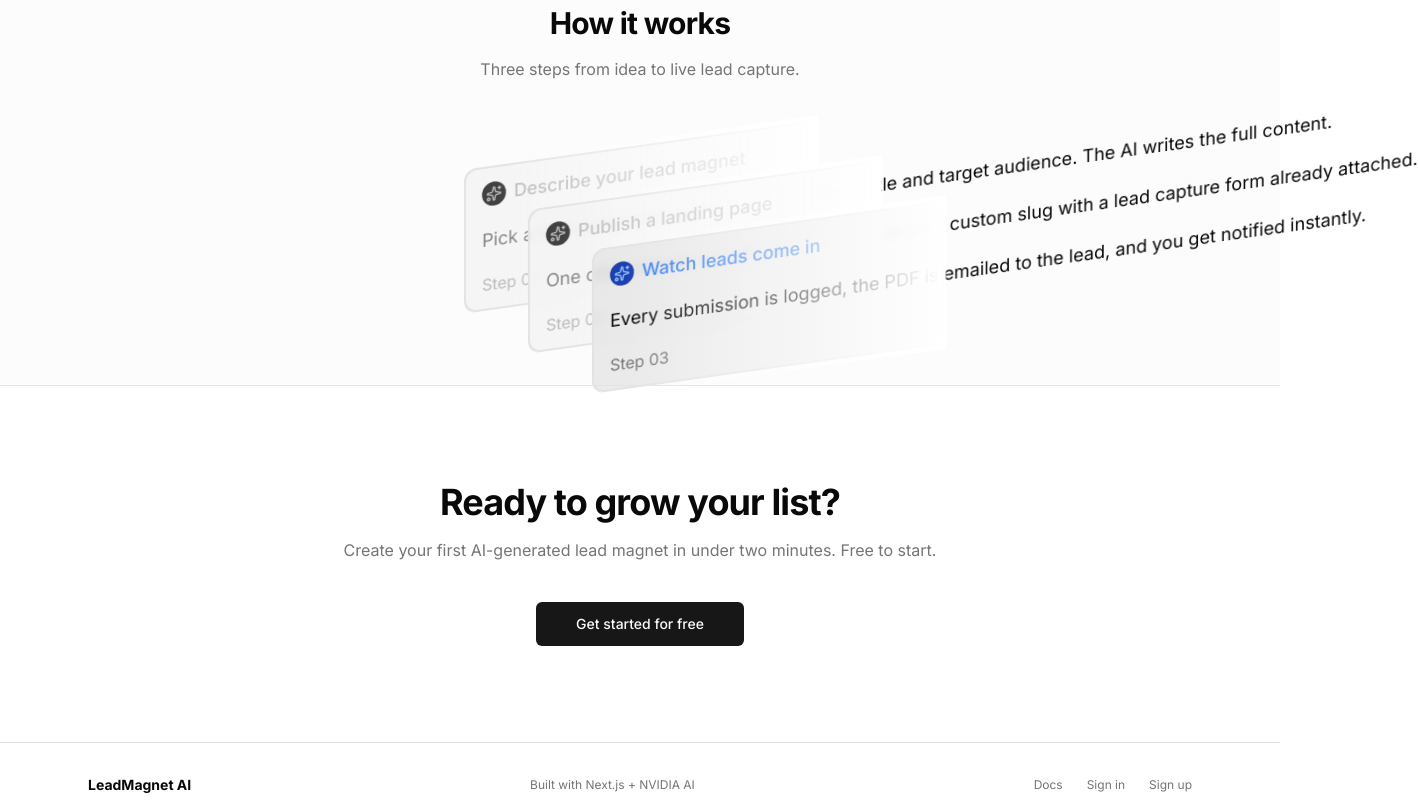
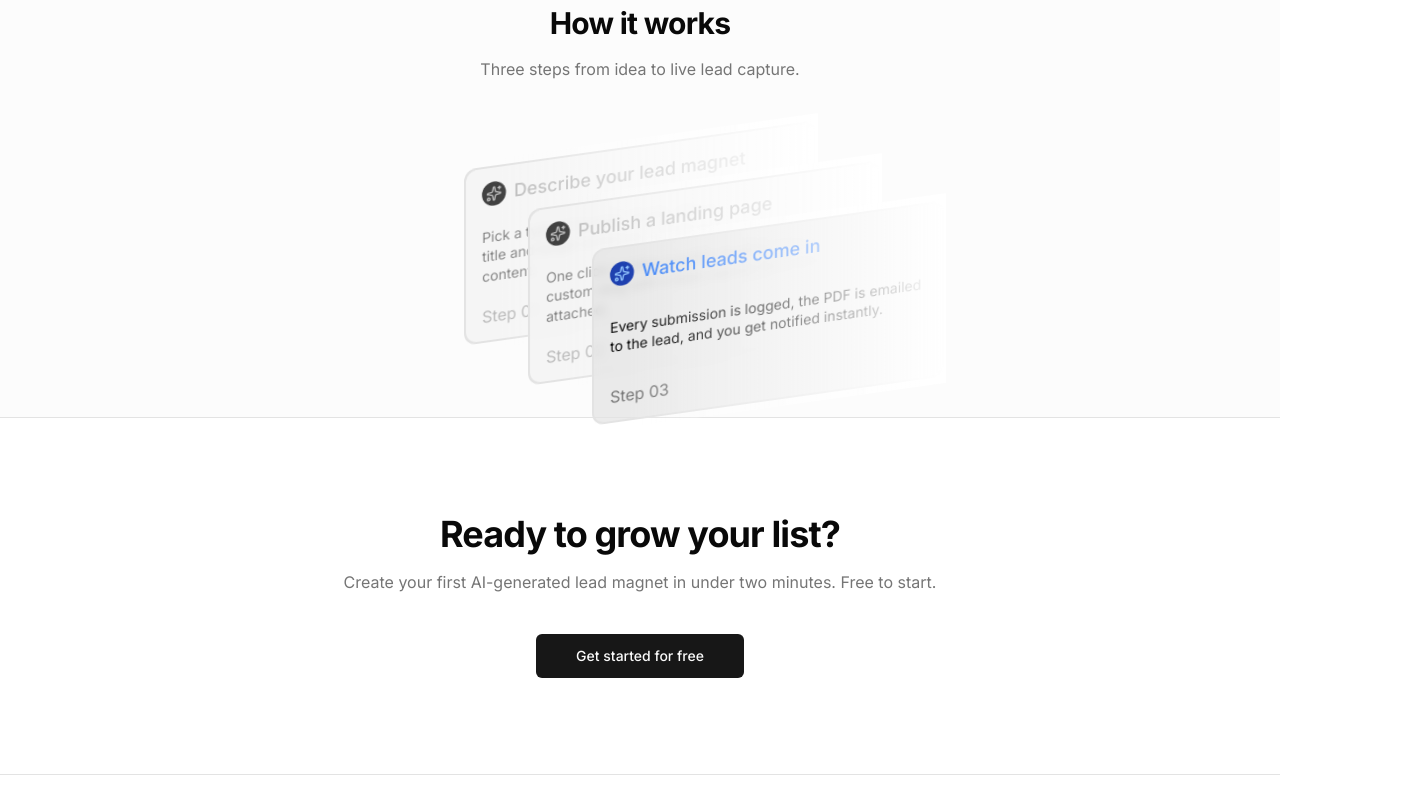
Before and after one commit to AgentDevo/lead-magnet-frontend, a Next.js app in the folder lead-magnet-frontend/: page / in a window 1280 px wide. Shown: the part 1800-2600 px from the top of the page, 1418 px wide, since content can reach past the window. Built offline with nearby package versions, Linux system fonts and the light colour scheme.

Commit message:
Fix DisplayCard description: allow wrapping, reduce font size, taller card

```diff
--- a/lead-magnet-frontend/src/components/ui/display-cards.tsx
+++ b/lead-magnet-frontend/src/components/ui/display-cards.tsx
@@ -25,7 +25,7 @@
   return (
     <div
       className={cn(
-        "relative flex h-36 w-[22rem] -skew-y-[8deg] select-none flex-col justify-between rounded-xl border-2 bg-muted/70 backdrop-blur-sm px-4 py-3 transition-all duration-700 after:absolute after:-right-1 after:top-[-5%] after:h-[110%] after:w-[20rem] after:bg-gradient-to-l after:from-background after:to-transparent after:content-[''] hover:border-white/20 hover:bg-muted [&>*]:flex [&>*]:items-center [&>*]:gap-2",
+        "relative flex h-44 w-[22rem] -skew-y-[8deg] select-none flex-col justify-between rounded-xl border-2 bg-muted/70 backdrop-blur-sm px-4 py-3 transition-all duration-700 after:absolute after:-right-1 after:top-[-5%] after:h-[110%] after:w-[20rem] after:bg-gradient-to-l after:from-background after:to-transparent after:content-[''] hover:border-white/20 hover:bg-muted [&>*]:flex [&>*]:items-center [&>*]:gap-2",
         className
       )}
     >
@@ -35,7 +35,7 @@
         </span>
         <p className={cn("text-lg font-medium", titleClassName)}>{title}</p>
       </div>
-      <p className="whitespace-nowrap text-lg">{description}</p>
+      <p className="text-sm leading-snug">{description}</p>
       <p className="text-muted-foreground">{date}</p>
     </div>
   );
```
